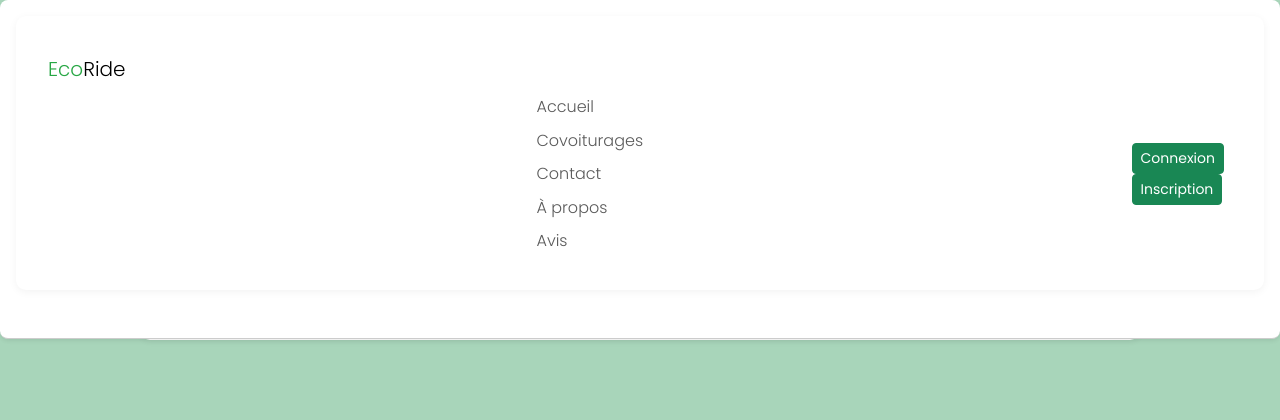
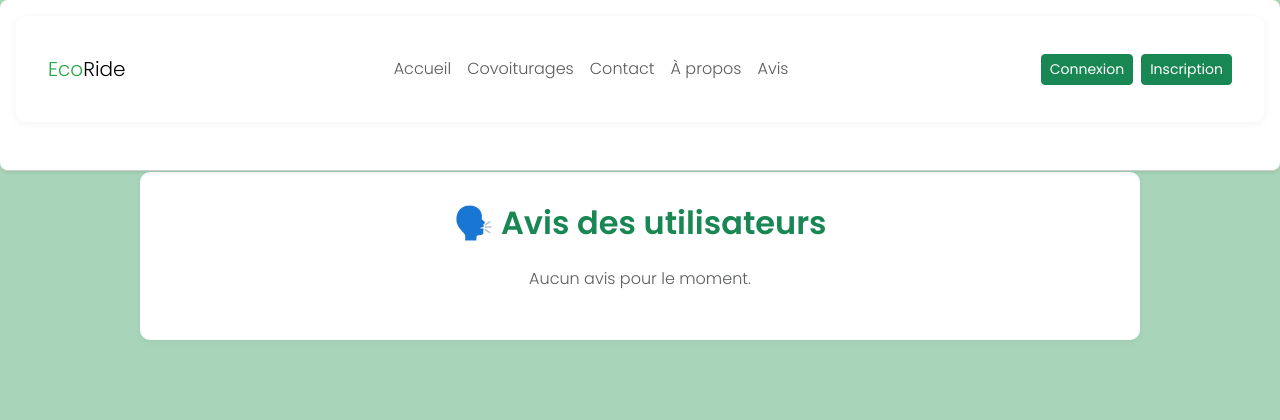
Before and after one commit to KlausAbut/ecoridesymfony, a Symfony app: template templates/avis/list.html.twig in a window 1280 px wide. Shown: the top 420 px of the page. Run offline with Twig, Linux system fonts and the light colour scheme; the template is opened without the code that fills it, so the values that code supplies are empty; style sheets or scripts are compiled from the project's sources; some libraries are stand-ins or nearby versions.

Commit message:
navbar change style

```diff
--- a/templates/partials/navbar.html.twig
+++ b/templates/partials/navbar.html.twig
@@ -1,5 +1,5 @@
 <header>
-<nav class="navbar navbar-light fixed-top shadow-sm">
+<nav class="navbar navbar-expand-lg navbar-light fixed-top shadow-sm">
   <div class="container">
 
     <a class="navbar-brand" href="{{ path('index') }}">
@@ -22,7 +22,7 @@
 
     <div class="d-none d-lg-flex w-100 align-items-center">
 
-      <ul class="navbar-nav mx-auto mb-0">
+      <ul class="navbar-nav mx-auto mb-0 flex-row">
         <li class="nav-item">
           <a class="nav-link py-1" href="{{ path('index') }}">Accueil</a>
         </li>
@@ -112,7 +112,7 @@
     </div>
     <div class="offcanvas-body">
 
-      <ul class="nav flex-column mb-3">
+      <ul class="nav flex-column mb-3 flex-row">
         <li class="nav-item">
           <a class="nav-link py-2" href="{{ path('index') }}">Accueil</a>
         </li>
```
Also changed, not shown: 2 other files.
